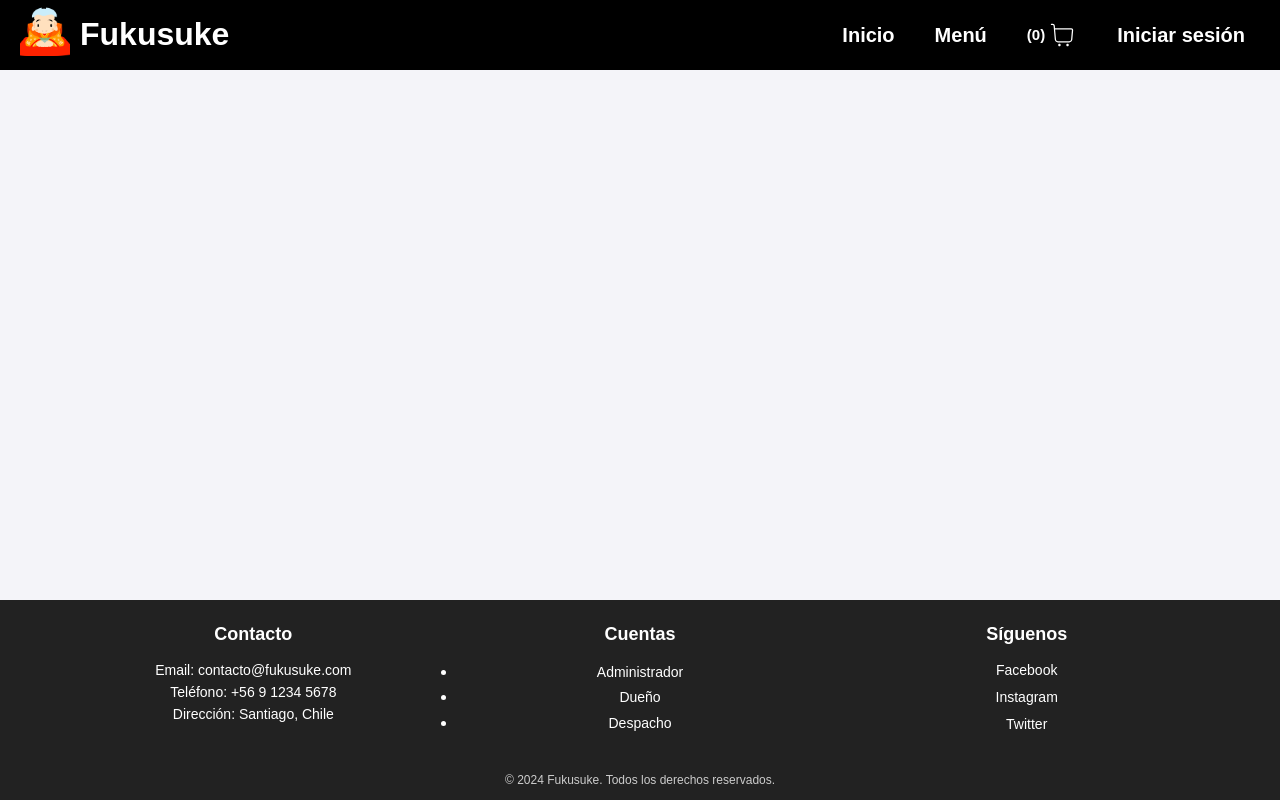
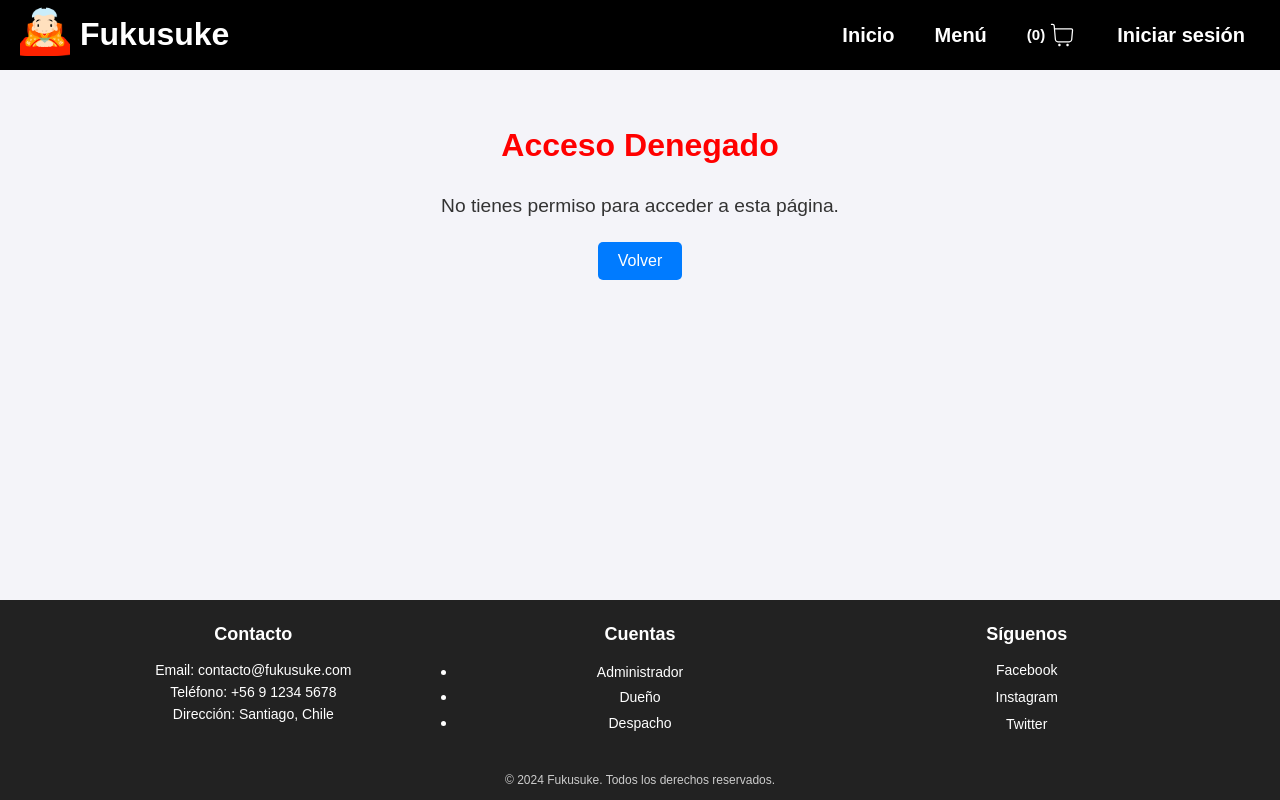
Before and after one commit to benjaminriveros/fukusuke, a React (Create React App) app: page /unauthorized in a window 1280 px wide. Built offline with nearby package versions, Linux system fonts and the light colour scheme.

Commit message:
Accesos protegidos

```diff
--- a/src/App.js
+++ b/src/App.js
@@ -15,9 +15,8 @@ import Compra from './pages/Compra/Compra';
 import Admin from './pages/Admin/Admin';
 import Despacho from "./pages/Despacho/Despacho";
 import Dueno from "./pages/Dueno/Dueno";
-
-
-
+import ProtectedRoute from './components/protectedRoute/protectedRoute';
+import Unauthorized from './components/Unauthorized/Unauthorized';
 
 
 function App() {
@@ -30,9 +29,17 @@ function App() {
             <Routes>
               <Route path="/" element={<Home />} />
               <Route path="/compra" element={<Compra />} />
-              <Route path="/admin" element={<Admin />} />
+              <Route
+                path="/admin"
+                element={
+                  <ProtectedRoute requiredRole="administrador">
+                    <Admin />
+                  </ProtectedRoute>
+                }
+              />
               <Route path="/despacho" element={<Despacho />} />
               <Route path="/Dueno" element={<Dueno />} />
+              <Route path="/unauthorized" element={<Unauthorized />} />
             </Routes>
           </div>
           <Footer />
--- /dev/null
+++ b/src/components/Unauthorized/Unauthorized.css
@@ -0,0 +1,28 @@
+.unauthorized-container {
+    text-align: center;
+    margin-top: 50px;
+  }
+
+  .unauthorized-container h1 {
+    font-size: 2rem;
+    color: red;
+  }
+
+  .unauthorized-container p {
+    margin: 20px 0;
+    font-size: 1.2rem;
+  }
+
+  .unauthorized-container button {
+    background-color: #007bff;
+    color: white;
+    border: none;
+    padding: 10px 20px;
+    font-size: 1rem;
+    border-radius: 5px;
+    cursor: pointer;
+  }
+
+  .unauthorized-container button:hover {
+    background-color: #0056b3;
+  }
--- /dev/null
+++ b/src/components/Unauthorized/Unauthorized.js
@@ -0,0 +1,21 @@
+import React from 'react';
+import { useNavigate } from 'react-router-dom';
+import './Unauthorized.css'; // Estilo opcional
+
+const Unauthorized = () => {
+  const navigate = useNavigate();
+
+  const goBack = () => {
+    navigate(-1); // Navega a la página anterior
+  };
+
+  return (
+    <div className="unauthorized-container">
+      <h1>Acceso Denegado</h1>
+      <p>No tienes permiso para acceder a esta página.</p>
+      <button onClick={goBack}>Volver</button>
+    </div>
+  );
+};
+
+export default Unauthorized;
--- /dev/null
+++ b/src/components/protectedRoute/protectedRoute.js
@@ -0,0 +1,30 @@
+import React from 'react';
+import { Navigate } from 'react-router-dom';
+import {jwtDecode} from 'jwt-decode';
+
+const ProtectedRoute = ({ children, requiredRole }) => {
+  const token = localStorage.getItem('token');
+
+  if (!token) {
+    // Si no hay token, redirige al inicio de sesión
+    return <Navigate to="/" replace />;
+  }
+
+  try {
+    const decoded = jwtDecode(token);
+
+    if (decoded.role !== requiredRole) {
+      // Si el rol no coincide, redirige a una página de no autorizado
+      return <Navigate to="/unauthorized" replace />;
+    }
+
+    // Si todo es válido, renderiza el componente hijo
+    return children;
+  } catch (err) {
+    console.error('Error al decodificar token:', err);
+    // Si hay un problema con el token, redirige al inicio de sesión
+    return <Navigate to="/" replace />;
+  }
+};
+
+export default ProtectedRoute;
--- a/src/pages/home/Home.jsx
+++ b/src/pages/home/Home.jsx
@@ -1,4 +1,4 @@
-import React, { useState, useContext } from 'react';
+import React, { useState, useContext,useEffect } from 'react';
 import { useNavigate } from 'react-router-dom';
 import Sushi from '../../assets/sushi.jpg';
 import Ebi from '../../assets/Ebi-Keto-Oriental.png';
@@ -14,6 +14,8 @@ export const HomePage = () => {
   // Estado para el modal
   const [selectedPromo, setSelectedPromo] = useState(null);
   const [isModalOpen, setIsModalOpen] = useState(false);
+  const [menuItems, setMenuItems] = useState([]);
+  const [error, setError] = useState('');
 
   const sushiMenu = [
     {
@@ -65,8 +67,32 @@ export const HomePage = () => {
       image: promo50,
     },
   ];
+
+
   const { addToCart } = useContext(CartContext); // Acceso al contexto
   const navigate = useNavigate();
+
+
+    // Función para obtener los productos del menú desde la BD
+    const fetchMenuItems = async () => {
+      try {
+        const response = await fetch('http://localhost:3000/api/products'); // Cambia el endpoint según tu backend
+        if (!response.ok) {
+          throw new Error(`Error HTTP: ${response.status} - ${response.statusText}`);
+        }
+        const data = await response.json();
+        console.log('Productos obtenidos:', data);
+        setMenuItems(data); // Almacena los productos obtenidos en el estado
+        setError('');
+      } catch (err) {
+        console.error('Error al obtener los productos del menú:', err);
+        setError('No se pudieron cargar los productos. Intenta de nuevo más tarde.');
+      }
+    };
+
+  useEffect(() => {
+    fetchMenuItems();
+  }, []);
 
   // Funciones para el modal
   const openModal = (promo) => {
@@ -149,13 +175,13 @@ export const HomePage = () => {
       {/* Sección de menú */}
       <div className="menu-section">
         <h2>Nuestra Carta</h2>
+        {error && <p style={{ color: 'red' }}>{error}</p>}
         <div className="sushi-menu">
-          {sushiMenu.map((item, index) => (
-            <div key={index} className="sushi-item">
+          {menuItems.map((item) => (
+            <div key={item.id} className="sushi-item">
               <img src={item.image} alt={item.name} className="sushi-image" />
               <h3>{item.name}</h3>
               <p>
-                <span className="old-price">${item.oldPrice.toLocaleString()}</span>{" "}
                 <span className="current-price">${item.price.toLocaleString()}</span>
               </p>
               <button className="add-to-cart" onClick={() => addToCart(item)}>
```
